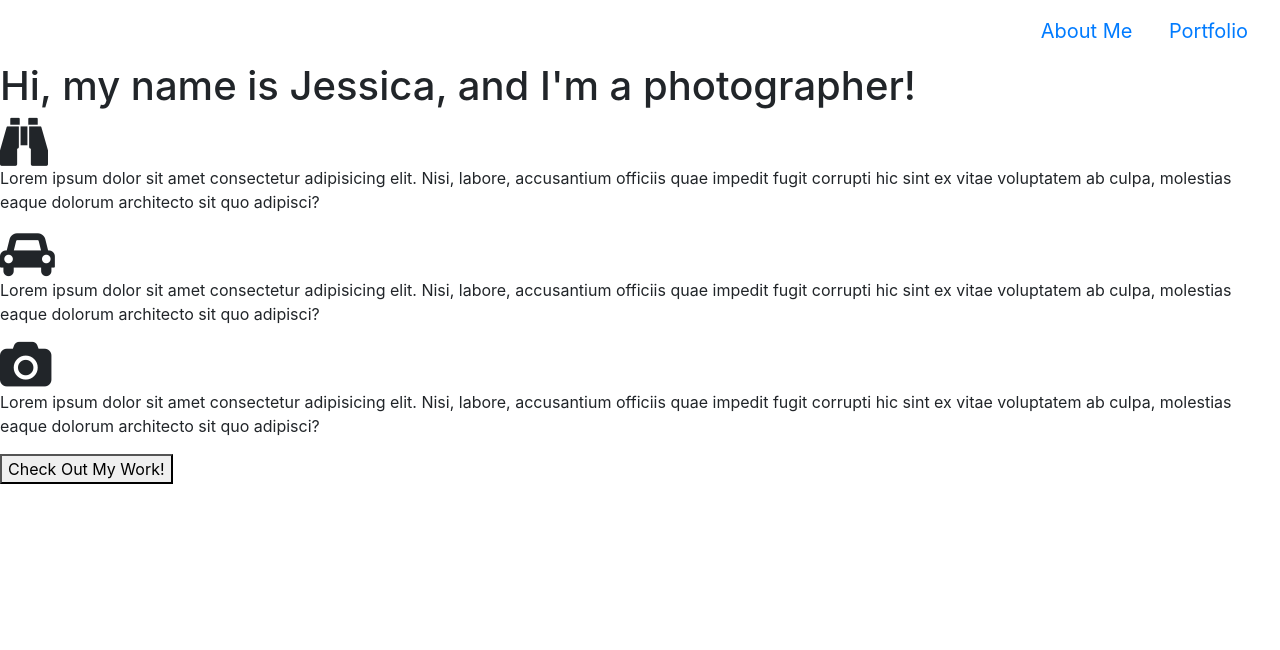
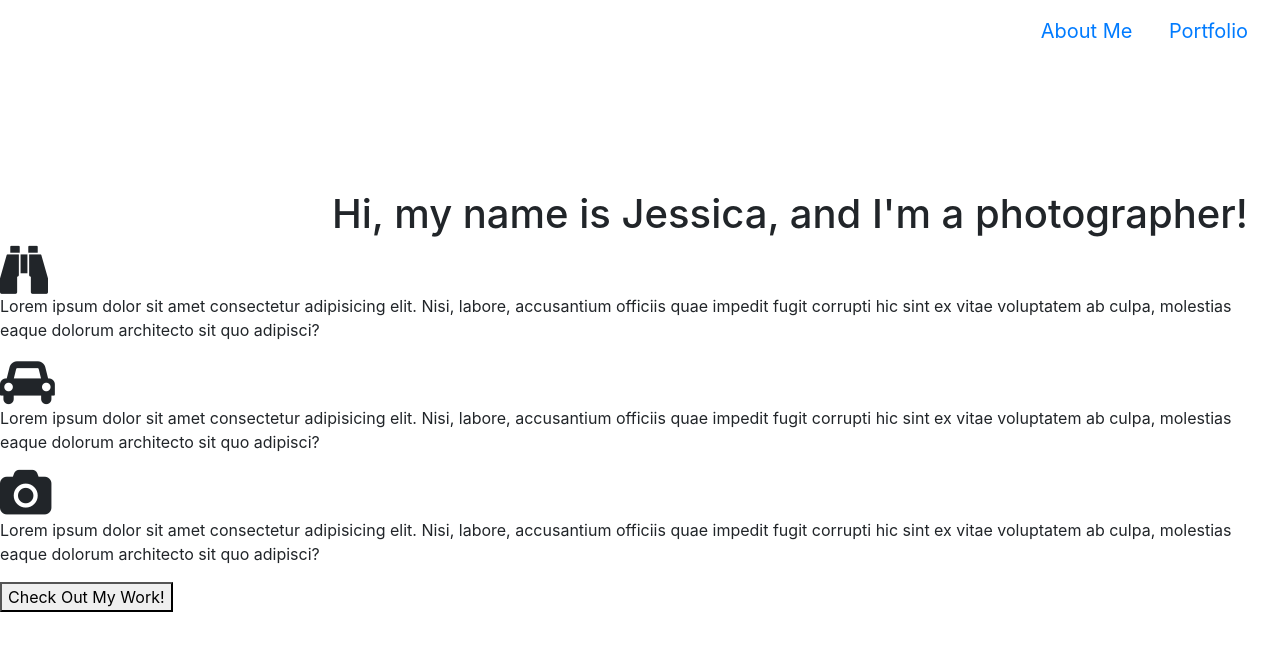
Before and after one commit to mushfikaraisa/website_demo, a plain HTML site: page index.html in a window 1280 px wide. Drawn offline with nearby package versions, Linux system fonts and the light colour scheme.

Commit message:
add main stylings

```diff
--- a/resources/css/style.css
+++ b/resources/css/style.css
@@ -26,3 +26,15 @@ nav ul li {
     margin: 0 1rem;
     font-size: 1.25rem;
 }
+
+
+/* Main Styling */
+
+main {
+    margin-top: 8rem;
+}
+
+h1 {
+    text-align: right;
+    margin-right: 2rem;
+}
```
